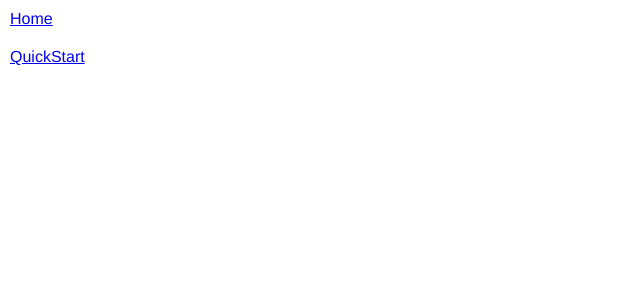
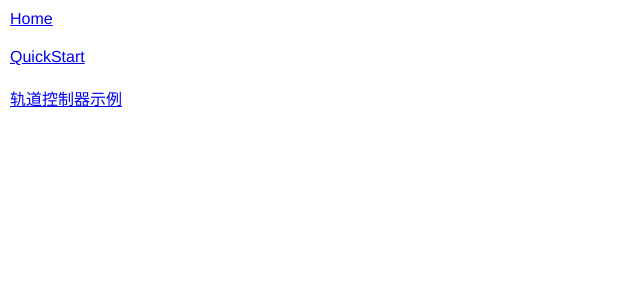
Before and after one commit to 2011102394/three-start, a Vue app: page / in a window 1280 px wide. Shown: the top 300 px of the page, without its empty margins (0-640 px from the left). Built offline with nearby package versions, Linux system fonts and the light colour scheme.

Commit message:
feat: 新增轨道控制器示例

```diff
--- a/src/router/index.js
+++ b/src/router/index.js
@@ -17,6 +17,11 @@ const routes = [
     // this generates a separate chunk (about.[hash].js) for this route
     // which is lazy-loaded when the route is visited.
     component: () => import(/* webpackChunkName: "quickStart" */ '@/views/base/quickStart/index.vue')
+  },
+  {
+    path: '/orbitControls',
+    name: 'OrbitControls',
+    component: () => import(/* webpackChunkName: "orbitControl" */ '@/views/base/orbitControls/index.vue')
   }
 ]
 
--- a/src/views/Home.vue
+++ b/src/views/Home.vue
@@ -2,6 +2,7 @@
   <div id="nav">
     <router-link to="/" class="router-item">Home</router-link>
     <router-link to="/quickStart" class="router-item">QuickStart</router-link>
+    <router-link to="/orbitControls" class="router-item">轨道控制器示例</router-link>
   </div>
 </template>
 
--- /dev/null
+++ b/src/views/base/orbitControls/index.vue
@@ -0,0 +1,49 @@
+<!--
+    @description 轨道控制器示例
+    @author zhangcj
+    @date 2022-06-13 10:05:03
+ -->
+<template>
+  <div class="oribit-controls-container" ref="threeDom"></div>
+</template>
+<script>
+import * as THREE from "three"
+export default {
+  mounted() {
+    this.initThree()
+  },
+  methods: {
+    initThree() {
+      const threeDom = this.$refs.threeDom
+      const width = threeDom.offsetWidth
+      const height = threeDom.offsetHeight
+      //   1、创建渲染器
+      const renderer = new THREE.WebGLRenderer()
+      //  2、设置渲染器的大小
+      renderer.setSize(width, height)
+      //  3、将渲染器添加到页面中
+      threeDom.appendChild(renderer.domElement)
+      //  4、创建场景
+      const scene = new THREE.Scene()
+      //  5、创建相机
+      const camera = new THREE.PerspectiveCamera(75, width / height, 0.1, 1000)
+      //  6、创建一个立方体
+      const geometry = new THREE.BoxGeometry(1, 1, 1)
+      const material = new THREE.MeshBasicMaterial({ color: 0x00ff00 })
+      const cube = new THREE.Mesh(geometry, material)
+      //  7、将立方体添加到场景中
+      scene.add(cube)
+      //  8、设置相机的位置
+      camera.position.z = 5
+      //  9、渲染
+      renderer.render(scene, camera)
+    },
+  },
+}
+</script>
+<style lang="scss" scoped>
+.oribit-controls-container {
+  height: 100vh;
+  width: 100%;
+}
+</style>
```
